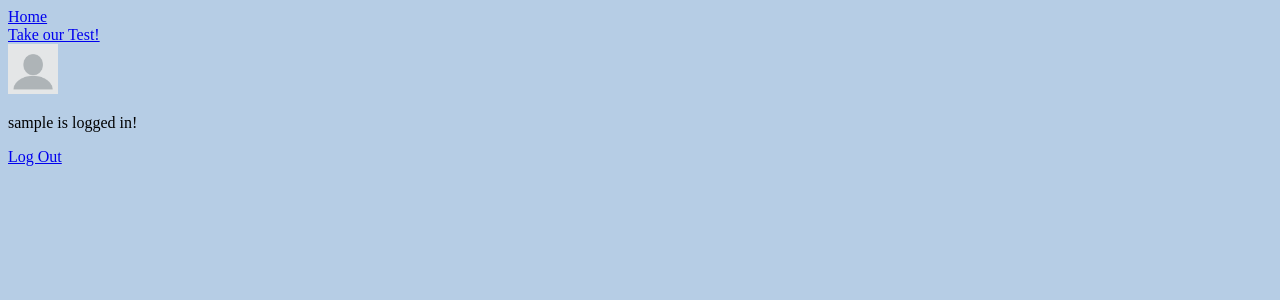
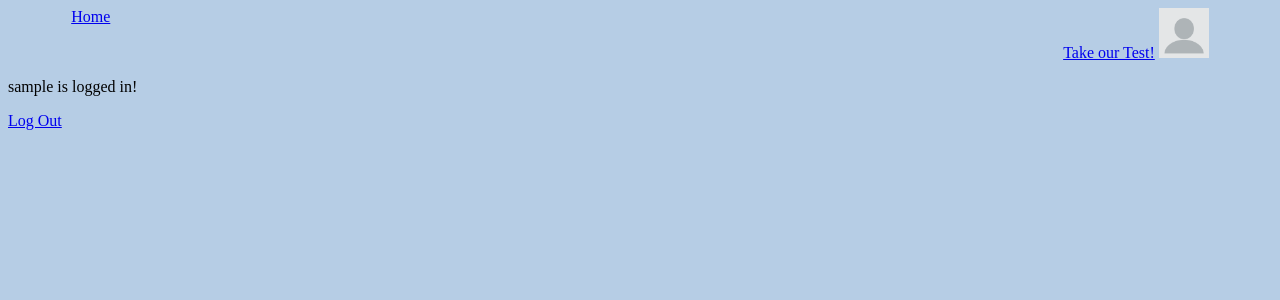
Before and after one commit to sklei2/DeathClock, a Django app: page / in a window 1280 px wide. Shown: the top 300 px of the page. Run offline with Django 3.2, Linux system fonts and the light colour scheme; the visitor is signed in with stand-in values (Sample User, id 1).

Commit message:
updated the css and js to work with clicks on the dropdowns

```diff
--- a/death_clock_site/death_clock/settings.py
+++ b/death_clock_site/death_clock/settings.py
@@ -26,7 +26,6 @@ SECRET_KEY = '4imwn5^g8c%8!m*(ci&oyo5ew9eoeq)8s19%527#lzl@w8dp^q'
 DEBUG = True
 
 ALLOWED_HOSTS = []
-
 
 # Application definition
 
--- a/death_clock_site/death_clock_app/static/css/site.css
+++ b/death_clock_site/death_clock_app/static/css/site.css
@@ -1,5 +1,20 @@
 body {
     background-color: #B6CDE5;
+}
+
+#nav {
+    width: 90%;
+    margin-left: 5%;
+    margin-right: 5%;
+    display: inline-block;
+}
+
+#right_nav {
+    float: right;
+}
+
+.nav_item {
+    display: inline-block;
 }
 
 .dropdown {
@@ -14,19 +29,24 @@ body {
 .dropdown_content {
     display: none;
     position: absolute;
-    mid-width: 160px;
     z-index: 1;
 }
 
 .dropdown_content a {
     text-decoration: none;
     display: block;
+    background: #e4e6e7;
+    min-width: 100px;
+    text-align: center;
+    border-left: 1px solid black;
+    border-right: 1px solid black;
+    border-bottom: 1px solid black;
+}
+
+.dropdown_first {
+    border-top: 1px solid black;
 }
 
 .show {
     display: block;
 }
-
-navbar ul li {
-    text-decoration: none;
-}
--- a/death_clock_site/death_clock_app/static/js/site.js
+++ b/death_clock_site/death_clock_app/static/js/site.js
@@ -1,16 +1,17 @@
-window.onclick = function(event) {
+
+window.onclick = function (event) {
     if (!event.target.matches('.dropdown')) {
-        var dropdowns = document.getElementsByClassName("dropdown-content");
-        for (var i = 0; i < dropdowns.length; i++){
-            var openDropdown = dropdowns[i];
-            if (content.classList.contains('show')) {
-                openDropdown.classList.remove('show');
+        var dropdowns = document.getElementsByClassName("dropdown_content");
+        for (var i = 0; i < dropdowns.length; i++) {
+            var dropdown = dropdowns[i];
+            if (dropdown.classList.contains('show')) {
+                dropdown.classList.remove('show');
             }
         }
     }
 }
 
 function profileImageClick() {
-    var dropdownContent = document.getElementById("profile_dropdown_content");
+    var dropdownContent = document.getElementById("dropdown_content");
     dropdownContent.classList.add('show');
 }
--- a/death_clock_site/death_clock_app/templates/base.html
+++ b/death_clock_site/death_clock_app/templates/base.html
@@ -10,15 +10,16 @@
     </head>
     <body class="{%block bodyclass %}{% endblock %}">
         <div id="nav">
-            {% block navigation %}
-            <div id="top">
+            <div id="left_nav" class="nav_item">
                 {% block left_navigation %}
-                <div class="{% block left_class %}{% endblock %}">
+                <div class="{% block left_class %}{% endblock %} nav_item">
                     <a href="/" class="{% block homeclass %}{% endblock %}">Home</a>
                 </div>
                 {% endblock %}
+            </div>
+            <div id="right_nav" class="nav_item">
                 {% block right_navigation %}
-                <div class="{% block right_class %}{% endblock %}">
+                <div class="{% block right_class %}{% endblock %} nav_item">
                     <form id="login_form" action="/login/" method="post">
                     {% csrf_token %}
                     {{ form }}
@@ -27,7 +28,6 @@
                 </div>
                 {% endblock %}
             </div>
-            {% endblock %}
         </div>
 
         {% block content %}
@@ -35,6 +35,5 @@
             <p> Hello {{username}}, welcome to DeathClock!</p>
         </div>
         {% endblock %}
-
     </body>
 </html>
--- a/death_clock_site/death_clock_app/templates/logged_in_base.html
+++ b/death_clock_site/death_clock_app/templates/logged_in_base.html
@@ -2,17 +2,16 @@
 {% load static %}
 
 {% block scripts %}
-<script src="{% static 'js/site.js' %}'" ></script>
+<script src="{% static 'js/site.js' %}"></script>
 {% endblock %}
 
 {% block right_navigation %}
-<div><a href="/test/" class="{% block testclass %}{% endblock %}">Take our Test!</a></div>
-<div class="dropdown" onclick="profileImageClick()">
-    <img src="{% static 'img/blank-profile-picture.png' %}" alt="profile_pictue" class="profile_picture"/>
-    <div id="profile_dropdown_content" class="dropdown_content">
-        <a href="profile/">Profile</a>
+<div class="nav_item"><a href="/test/" class="{% block testclass %}{% endblock %}">Take our Test!</a></div>
+<div class="nav_item" onclick="profileImageClick()">
+    <img src="{% static 'img/blank-profile-picture.png' %}" alt="profile_pictue" class="profile_picture dropdown"/>
+    <div id="dropdown_content" class="dropdown_content">
+        <a href="profile/" class="dropdown_first">Profile</a>
         <a href="logout/">Log Out</a>
     </div>
 </div>
-
 {% endblock %}
```
